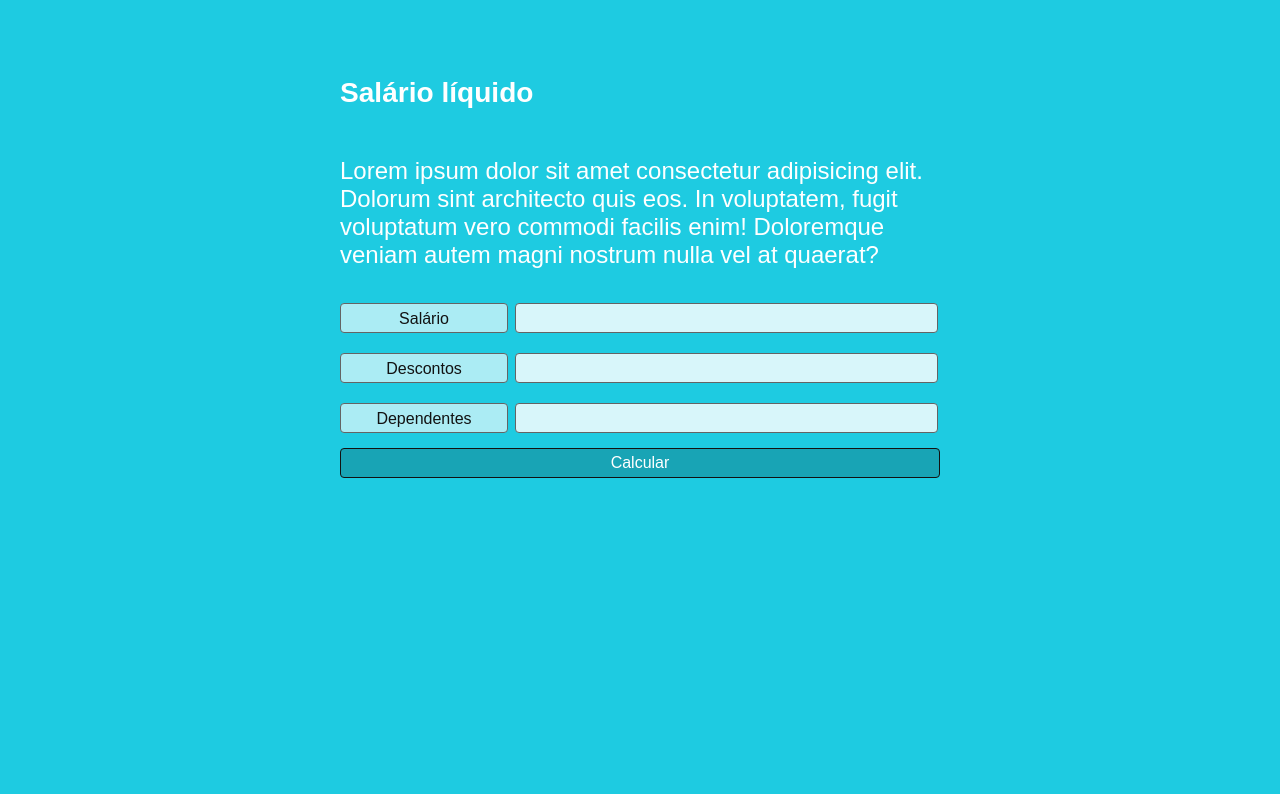
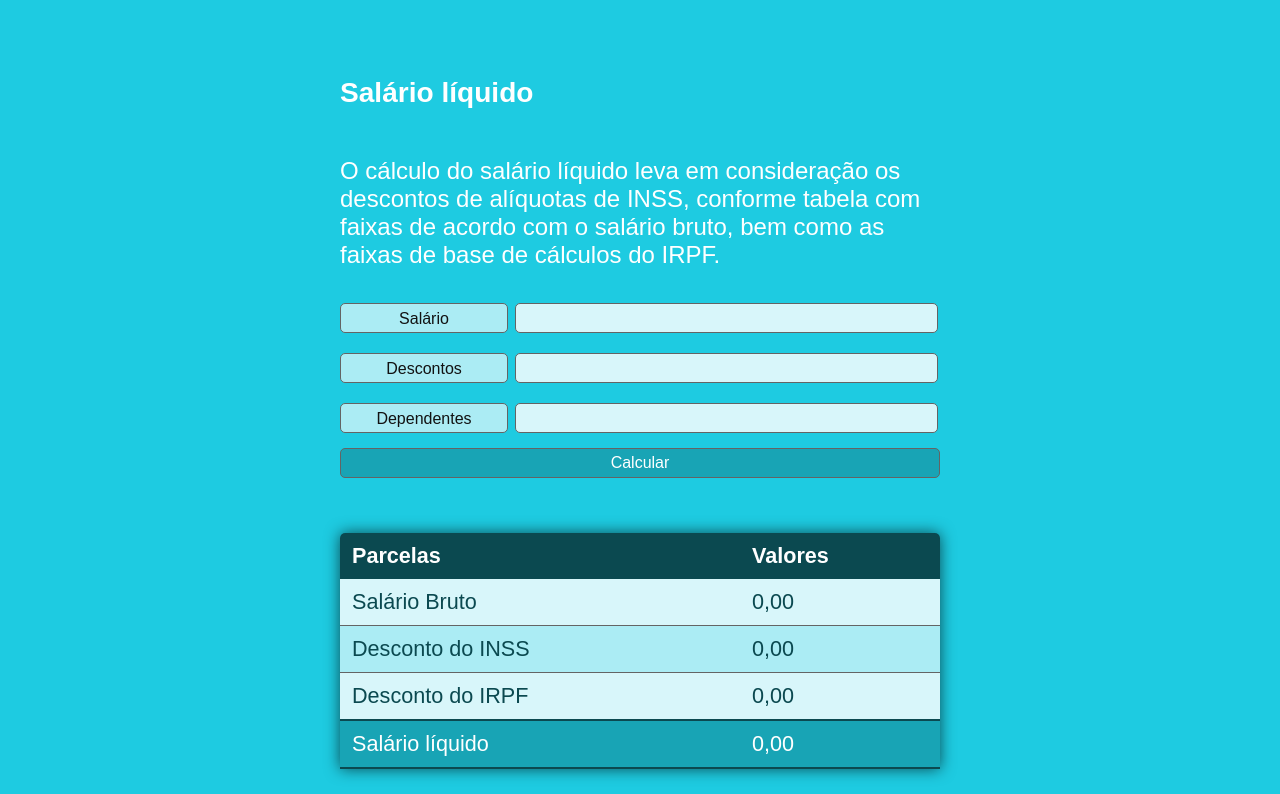
Before and after one commit to vemcjardim/calculadora-clt, a plain HTML site: page index.html in a window 1280 px wide. Shown: the part 131-925 px from the top of the page. Before the commit the page ends 800 px from the top, so only its background shows below. Drawn offline with Linux system fonts and the light colour scheme.

Commit message:
Update with CSS and paragraph

```diff
--- a/index.html
+++ b/index.html
@@ -16,7 +16,7 @@
     <section>
         <h1>Calculadora CLT</h1>
         <h3>Salário líquido</h3>
-        <p>Lorem ipsum dolor sit amet consectetur adipisicing elit. Dolorum sint architecto quis eos. In voluptatem, fugit voluptatum vero commodi facilis enim! Doloremque veniam autem magni nostrum nulla vel at quaerat?</p>
+        <p>O cálculo do salário líquido leva em consideração os descontos de alíquotas de INSS, conforme tabela com faixas de acordo com o salário bruto, bem como as faixas de base de cálculos do IRPF.</p>
 
 
         <label for="salario">Salário</label>
@@ -34,6 +34,37 @@
 
     </section>
 
+    <section>
+        <table class="content-table">
+            <thead>
+                <tr>
+                    <th>Parcelas</th>
+                    <th>Valores</th>
+                </tr>
+            </thead>
+            <tbody>
+                <tr>
+                    <td>Salário Bruto</td>
+                    <td id="salbruto">0,00</td>
+                </tr>
+                <tr>
+                    <td>Desconto do INSS</td>
+                    <td>0,00</td>
+                </tr>
+                <tr>
+                    <td>Desconto do IRPF</td>
+                    <td>0,00</td>
+                </tr>
+            </tbody>
+            <tfoot>
+                <tr>
+                    <td>Salário líquido</td>
+                    <td>0,00</td>
+                </tr>
+            </tfoot>
+        </table>
+    </section>
+
     <script src="js/calculadora.js"></script>
 
 </body>
--- a/js/calculadora.js
+++ b/js/calculadora.js
@@ -1,16 +1,48 @@
 function calcular() {
 
-    // Puxas os valores digitados nos campos
+    // Get values from inputs
     var salario = window.document.getElementById('salario')
     var descontos = window.document.getElementById('descontos')
     var dependentes = window.document.getElementById('dependentes')
 
-    // Transforma os valores em números
+    // Parse values to numbers
     var salario_number = Number(salario.value)
     var descontos_number = Number(descontos.value)
     var dependentes_number = Number(dependentes.value)
 
+    salario_number = 50000.5
+    salario_number = salario_number.toLocaleString('pt-BR', {style: 'currency', currency: 'BRL'})
+
+    /*
+    ***
+    *** INSS rates
+    ***
+    RANGE                               RATE        DEDUCTION
+    Until R$ 1.212,00                    7,5%        90,90
+    From R$ 1.212,01 to R$ 2.427,35      9,0%       218,46
+    From R$ 2.427,36 to R$ 3.641,03     12,0%       436,92
+    From R$ 3.641,04 to R$ 7.087,22     14,0%       992,21
+    */
+
+    // Compute INSS deduction
+    if (salario_number > 100.2) {
+        window.document.getElementById('salbruto').innerHTML = salario_number
+    }
+    toLocaleString('pt-BR', {style: 'currency', currency: 'BRL'})
+
+    /*
+    ***
+    *** IRPF rates and deduction per dependant
+    ***
+    Until R$ 1.903,98                    none         0,00
+    From R$ 1.903,99 to R$ 2.826,65      7,5%       142,80
+    From R$ 2.826,66 to R$ 3.751,05     15,0%       354,80
+    From R$ 3.751,06 to R$ 4.664,68     22,5%       636,13
+    After R$ 4.664,68                   27,5%       869,36
+    */
+
+
     // Exibe o resultado
-    window.document.getElementById('resultado').innerHTML = `O salário digitado foi ${salario_number}.<br>O desconto digitado foi ${descontos_number}.<br>A quantidade de dependentes digitada foi de ${dependentes_number}`
+
 
     }
--- a/style.css
+++ b/style.css
@@ -40,7 +40,7 @@ label {
     line-height: 30px;
     padding: 0 6px;
     height: 30px;
-    border-radius: 4px;
+    border-radius: 5px;
     box-sizing: border-box;
  }
 
@@ -51,25 +51,68 @@ label {
     outline:0;
     height:30px;
     margin: 10px 0;
-    border-radius: 4px;
+    border-radius: 5px;
     box-sizing: border-box;
     font-size: 16px;
     color: #121212;
  }
 
  .button {
-    border: 1px solid #121212;
+    border: 1px solid #646464;
     background-color: #18A4B5;
     outline:0;
     height:30px;
     margin: 5px 0;
     width: 100%;
-    border-radius: 4px;
+    border-radius: 5px;
     box-sizing: border-box;
     font-size: 16px;
     color: white;
  }
 
  #resultado {
-     margin-top: 30px;
+     margin-top: 50px;
  }
+
+ .content-table {
+     width: 100%;
+     border-collapse: collapse;
+     border-radius: 5px 5px 0 0;
+     box-shadow: 0 0 15px #0B4950;
+     overflow: hidden;
+     margin: 25px 0;
+     font-size: 0.9em;
+ }
+
+.content-table th,
+.content-table td {
+    padding: 10px 12px;
+}
+
+ .content-table thead tr {
+     background-color: #0B4950;
+     text-align: left;
+ }
+
+ .content-table tbody tr,
+ .content-table tfoot tr {
+     border-bottom: 1px solid #646464;
+ }
+
+ .content-table tbody tr:nth-child(odd) {
+     background-color: #D8F6FA;
+     color: #0B4950;
+
+ }
+
+ .content-table tbody tr:nth-child(even) {
+    background-color: #ABECF4;
+    color: #0B4950;
+}
+
+.content-table tfoot tr {
+    background-color: #18A4B5;
+    border-top: 2px solid #0B4950;
+    border-bottom: 2px solid #0B4950;
+
+}
```
